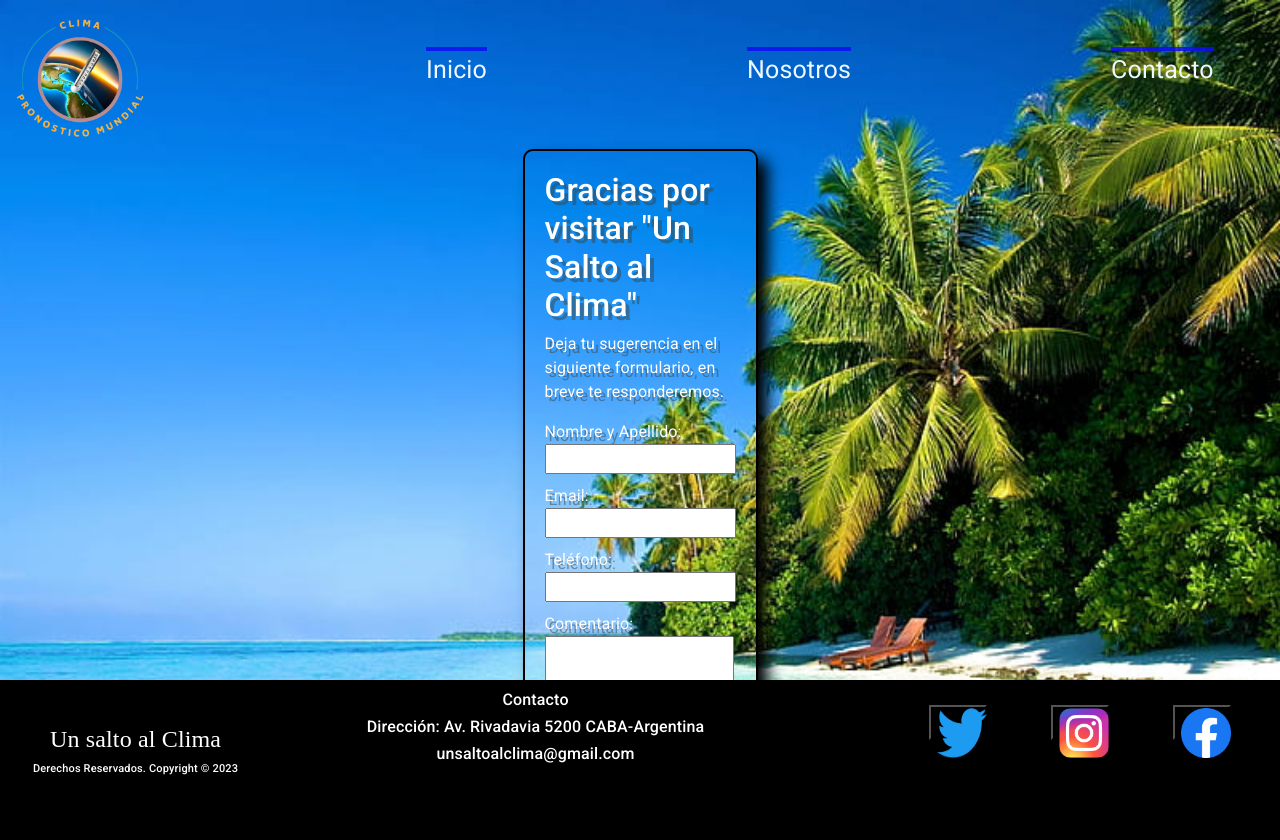
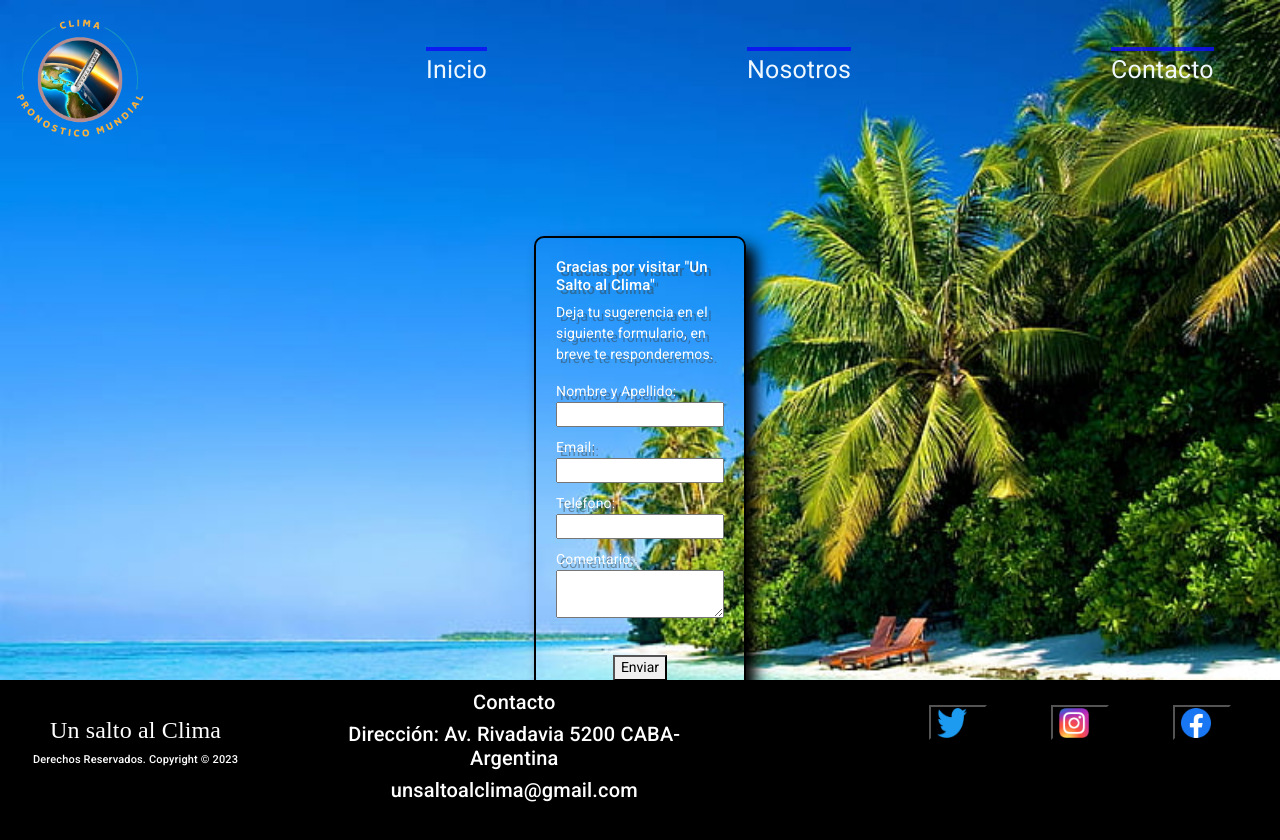
Before and after one commit to Nellyta82/ProyectoDelClima-, a React (Vite) app: page /contacto in a window 1280 px wide. Shown: the top 840 px of the page. Built offline with nearby package versions, Linux system fonts and the light colour scheme; no server answers.

Commit message:
Responsivo para laptos notebooks

```diff
--- a/src/components/Contacto.jsx
+++ b/src/components/Contacto.jsx
@@ -35,7 +35,7 @@ const Contacto = () => {
   };
 
   return (
-    <div
+    <div id='contacto1'
       style={{
         display: 'flex',
         justifyContent: 'center',
@@ -43,7 +43,7 @@ const Contacto = () => {
         height: '100vh'
       }}
     >
-      <div
+      <div id='contacto2'
         style={{
           border: '2px solid black',
           borderRadius: '10px',
@@ -58,7 +58,7 @@ const Contacto = () => {
         <h2>Gracias por visitar "Un Salto al Clima"</h2>
         <p>Deja tu sugerencia en el siguiente formulario, en breve te responderemos.</p>
 
-        <form onSubmit={enviarCorreoElectronico}>
+        <form id='form' onSubmit={enviarCorreoElectronico}>
           <label style={{ display: 'block', marginBottom: '10px' }}>
             Nombre y Apellido:
             <br />
--- a/src/index.css
+++ b/src/index.css
@@ -166,6 +166,78 @@ footer {
 
   }
 
+  @media screen and (max-width: 1280px) {
+
+    :root{
+      background-image: none;
+      background-color: black;
+    }
+
+    #Contenedor{
+      margin-left: 500px;
+      margin-top: 1px;
+    }
+
+    #titulo-footer{
+      margin-top: 1px;
+    }
+
+
+    #list-footer h6{
+      max-width: 90%;
+      align-items: center;
+      justify-content: center;
+      font-size: 20px;
+    }
+
+    #container2 button img{
+      height: 30px;
+      width: 30px;
+    }
+  }
+
+
+#derechos{
+  font-size: 11px;
+  margin-left: 2rem;
+}
+
+#contacto2{
+  height: 460px;
+  max-width: 600px;
+  width: 100%;
+  padding-top: 0;
+  margin-top: 0;
+  font-size: 14px;
+}
+
+#contacto2 h2{
+  font-size: 15px;
+  padding-top: 0px;
+  margin-top: 0;
+}
+
+#form input{
+  height: 25px;
+}
+
+#contacto2 button{
+  margin-top: 0px;
+  padding-top: 0;
+}
+
+#contacto2 h2:hover{
+  color: springgreen;
+}
+
+#contacto2:hover{
+  color: springgreen;
+}
+
+#contacto2 button:hover{
+  color: springgreen;
+}
+
 
   @media screen and (max-width: 786px) {
 
```
